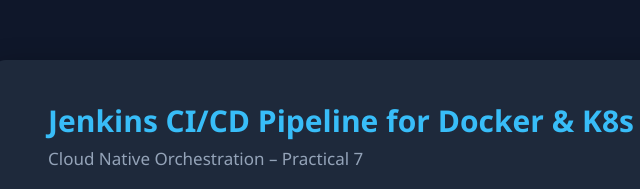
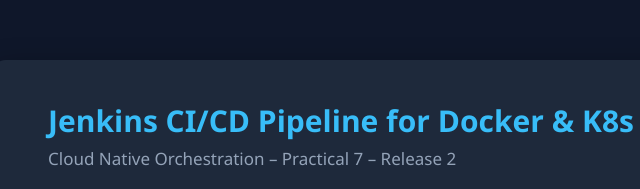
Before and after one commit to urjap07/urja-cicd-app, a plain HTML site: page index.html in a window 1280 px wide. Shown: the part 130-319 px from the top of the page, 299-939 px from the left. Drawn offline with Linux system fonts and the light colour scheme.

Commit message:
Update portal page for release 2

```diff
--- a/index.html
+++ b/index.html
@@ -18,7 +18,7 @@
 <body>
   <div class="card">
     <h1>Jenkins CI/CD Pipeline for Docker &amp; K8s</h1>
-    <h2>Cloud Native Orchestration &ndash; Practical 7</h2>
+    <h2>Cloud Native Orchestration &ndash; Practical 7 &ndash; Release 2</h2>
     <table>
       <tr><td>Student Name</td><td>Urja Pipalia</td></tr>
       <tr><td>PRN</td><td>20240801001</td></tr>
```
